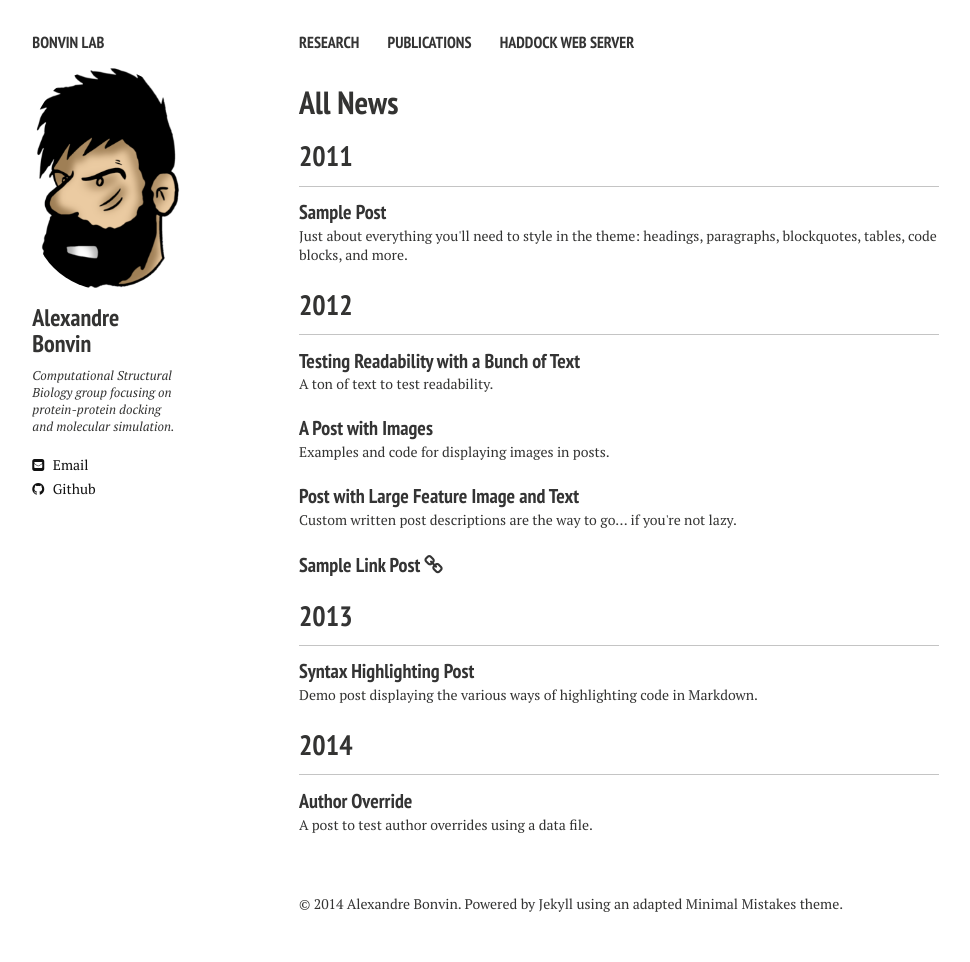
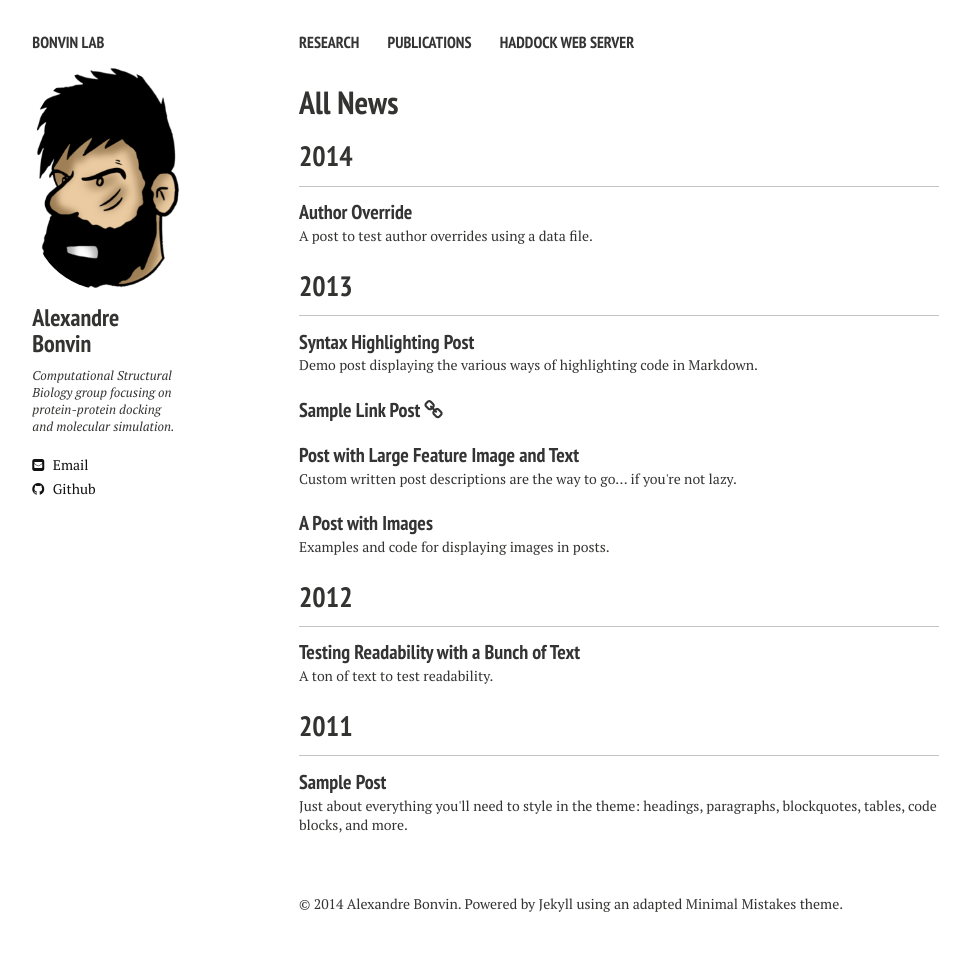
Before and after one commit to ezgikaraca/joaorodrigues.github.io, a Jekyll site: the page built from news/index.md, in a window 1280 px wide. Shown: the whole page, without its empty margins (21-991 px from the left). Built offline with Jekyll 4.4.1, drawn with Linux system fonts in a browser that asks for light colours; nearby versions of some CDN libraries.

Commit message:
Removed plugin dependency to make deployment easier.

```diff
--- a/_layouts/news-index.html
+++ b/_layouts/news-index.html
@@ -34,12 +34,12 @@
 
 <div id="index">
     <h1>{{ page.title }}</h1>
-    {% for post in site.categories.news %}
-        {% if post.news_next == nil %}
+    {% for post in site.posts %}
+        {% if post.next == nil %}
             <h3>{{ post.date | date: '%Y' }}</h3>
         {% else %}
             {% capture year %}{{ post.date | date: '%Y' }}{% endcapture %}
-            {% capture nyear %}{{ post.news_next.date | date: '%Y' }}{% endcapture %}
+            {% capture nyear %}{{ post.next.date | date: '%Y' }}{% endcapture %}
             {% if year != nyear %}
                 <h3>{{ post.date | date: '%Y' }}</h3>
             {% endif %}
```
